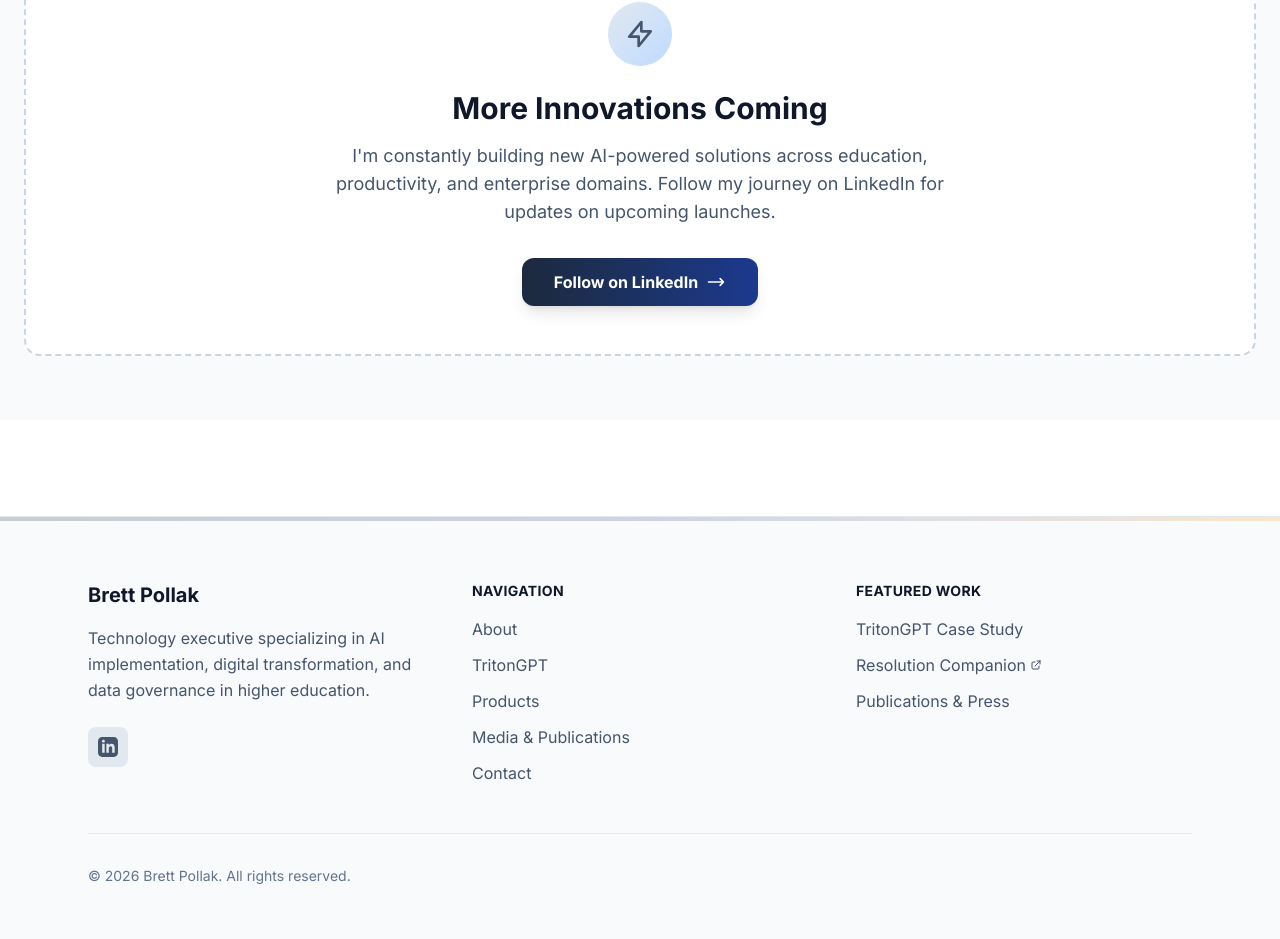
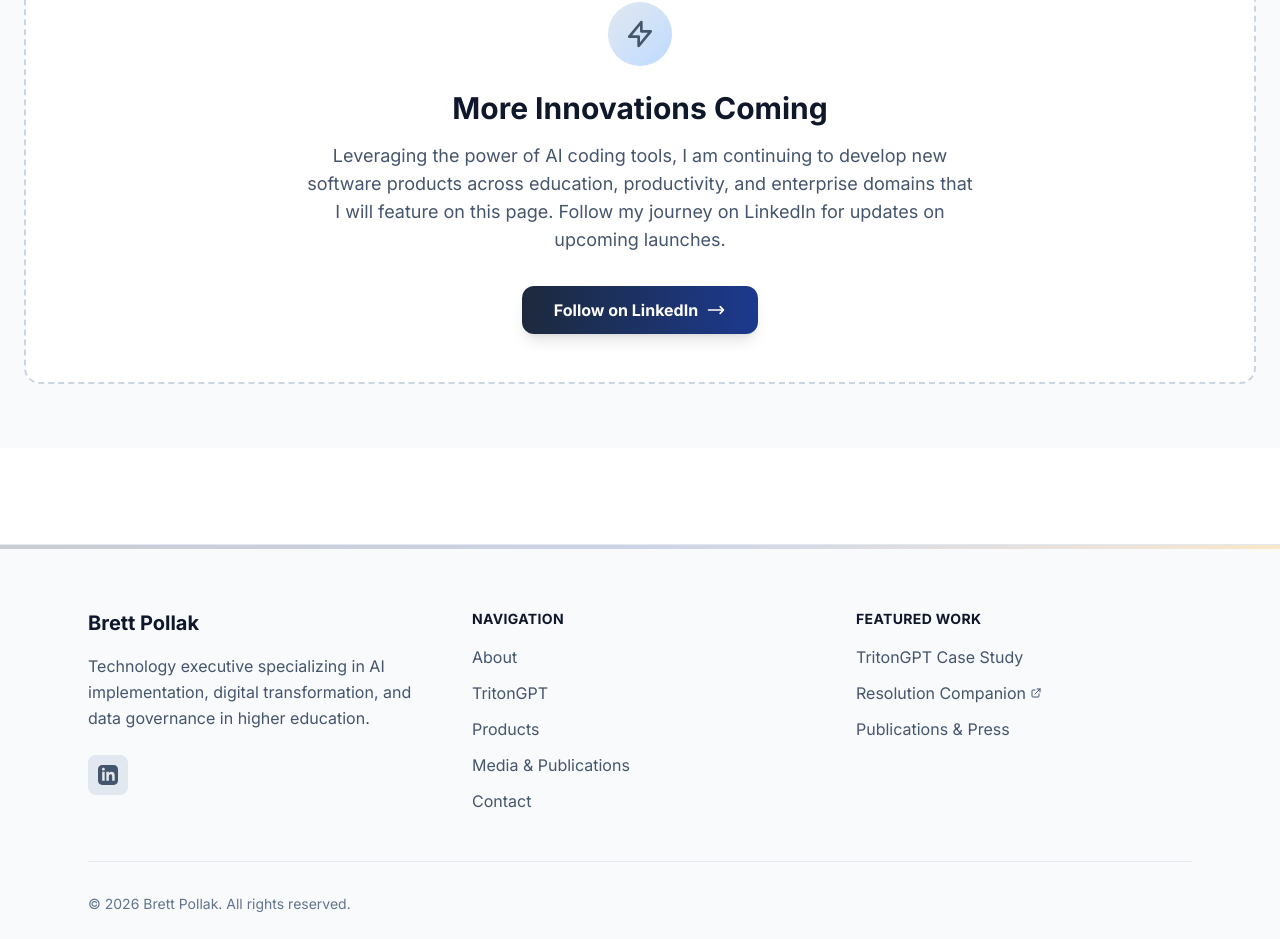
Before and after one commit to bpollak/brettpollak-website, a Next.js app: page /products in a window 1280 px wide. Shown: the part 1487-2426 px from the top of the page. Built offline with nearby package versions, Linux system fonts and the light colour scheme.

Commit message:
content(products): highlight use of AI coding tools in upcoming products section

```diff
--- a/app/products/page.tsx
+++ b/app/products/page.tsx
@@ -129,7 +129,7 @@ export default function Products() {
             </div>
             <h3 className="text-3xl font-bold text-slate-900 mb-4">More Innovations Coming</h3>
             <p className="text-lg text-slate-600 mb-8">
-              I&apos;m constantly building new AI-powered solutions across education, productivity, and enterprise domains.
+              Leveraging the power of AI coding tools, I am continuing to develop new software products across education, productivity, and enterprise domains that I will feature on this page.
               Follow my journey on LinkedIn for updates on upcoming launches.
             </p>
             <a
```
